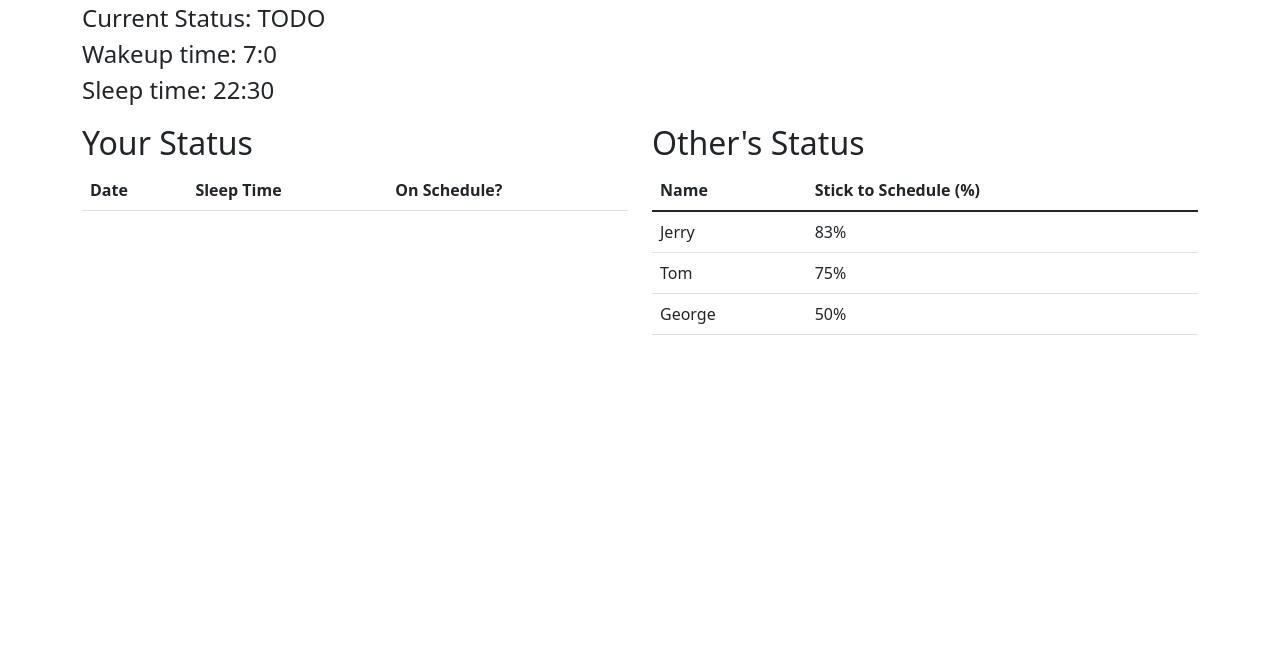
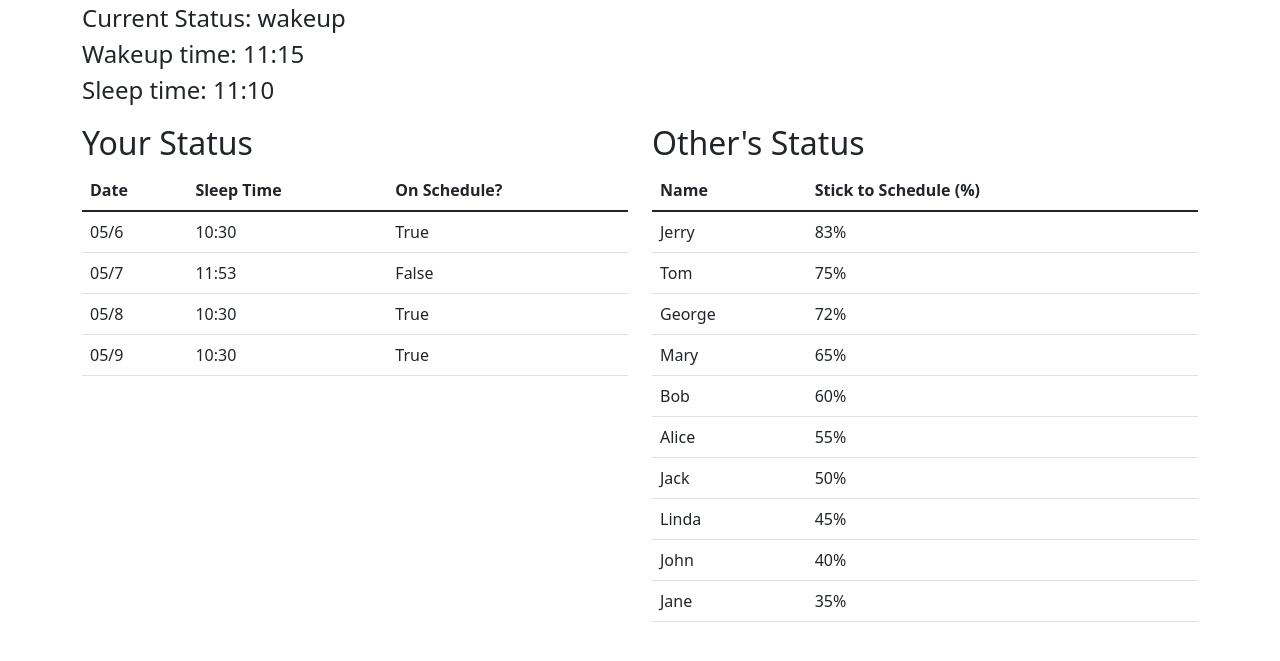
Before and after one commit to JerryWuZiJie/go_to_bed, a Flask app: page /index in a window 1280 px wide. Shown: the part 56-717 px from the top of the page. Run offline with Flask 2, Linux system fonts and the light colour scheme; lists and menus that the app fills with data are empty; parts of the project's set-up code (start-up, migrations or seed data) failed here and were passed over; some libraries are stand-ins or nearby versions.

Commit message:
last commit include a fullly working verion

```diff
--- a/app.py
+++ b/app.py
@@ -5,6 +5,8 @@ all tasks to run are included in this file
 import os
 import time
 import threading
+
+from cv2 import cuda_BufferPool
 
 import RPi.GPIO as GPIO
 from flask import Flask, render_template, redirect
@@ -14,7 +16,7 @@ import go_to_bed
 ### constants ###
 MIN_DELAY = 10          # delay for tasks need to update within minute precision
 FAST_DELAY = 0.01       # delay for tasks need to update immediately
-SNOOZE_TIME = 10        # snooze time in minutes
+SNOOZE_TIME = 1  # TODO: 10        # snooze time in minutes
 SOUND_PATH = "sound/Let Her Go.mp3"  # path to sound file
 # FUTURE scan for available alarm music in the sound folder
 # available_files = []
@@ -52,22 +54,34 @@ SETTING_TIME = 1
 current_status = {MAIN_STATUS: MAIN_STATUS_WAKEUP,
                   ALARM_STATUS: ALARM_OFF,
                   OLED_STATUS: OLED_DISPLAY}
-bed_time = [22, 30]     # time to sleep (hour, minute)
+bed_time = [11, 10]  # TODO: [22, 30]     # time to sleep (hour, minute)
 today_bed_time = 0      # today's bed time (time.time())
-up_time = [7, 0]        # time to wake up (hour, minute)
+up_time = [11, 15]  # TODO: [7, 0]        # time to wake up (hour, minute)
 alarm_time = up_time    # time to play alarm clock sound (hour, minute)
-sleep_info = []         # list to store sleep info (time, follow schedule)
-light_threshold = 2     # threshold voltage for light sensor, user tunable
+sleep_info = [("05/6", "10:30", True), # list to store sleep info (date, time, follow schedule)
+              ("05/7", "11:53", False),
+              ("05/8", "10:30", True),
+              ("05/9", "10:30", True)]  # TODO: make empty []
+light_threshold = 1.5     # threshold voltage for light sensor, user tunable
 time_12_hour = False    # 12 hour mode or 24 hour mode
 setting_status = {SETTING_SELECTION: 0,
                   SETTING_TIME: bed_time}
 settings_info = [['sleep time', f'{bed_time[0]}:{bed_time[1]}'],
                  ['wake time', f"{up_time[0]}:{up_time[1]}"],
-                 ['volume', '50%'],
-                 ['brightness', '50%'],
+                 ['volume', '100%'],
+                 ['brightness', '100%'],
                  ['light sensitivity', light_threshold],
                  ['12 hour format', time_12_hour]]
-friends_sleep_info = [('Jerry', '83%'), ('Tom', '75%'), ('George', '50%')]
+friends_sleep_info = [('Jerry', '83%'),
+                      ('Tom', '75%'),
+                      ('George', '72%'),
+                      ('Mary', '65%'),
+                      ('Bob', '60%'),
+                      ('Alice', '55%'),
+                      ('Jack', '50%'),
+                      ('Linda', '45%'),
+                      ('John', '40%'),
+                      ('Jane', '35%')]
 
 # GPIO pins
 SNOOZE_BUT = 24
@@ -90,10 +104,6 @@ def simple_GPIO_setup():
 
     GPIO.setmode(GPIO.BCM)
 
-    # setup red/green LED
-    GPIO.setup(RED_LED, LED_OFF)
-    GPIO.setup(GREEN_LED, LED_OFF)
-
     # setup stop/pause button pull up by default
     GPIO.setup(SNOOZE_BUT, GPIO.IN, pull_up_down=GPIO.PUD_DOWN)
     GPIO.add_event_detect(SNOOZE_BUT, GPIO.RISING, callback=pause_alarm)
@@ -105,15 +115,23 @@ def simple_GPIO_setup():
     current_status[ALARM_STATUS] = GPIO.input(ALARM_SWITCH)
     GPIO.add_event_detect(ALARM_SWITCH, GPIO.BOTH, callback=alarm_switch)
 
+    # setup red/green LED
+    GPIO.setup(RED_LED, GPIO.OUT)
+    GPIO.output(RED_LED, LED_OFF)
+    GPIO.setup(GREEN_LED, GPIO.OUT)
+    if current_status[ALARM_STATUS] == ALARM_ON:
+        GPIO.output(GREEN_LED, LED_ON)
+    else:
+        GPIO.output(GREEN_LED, LED_OFF)
+
     # setup encoder
     # default to ground
     GPIO.setup(ENCODER_L, GPIO.IN, pull_up_down=GPIO.PUD_UP)
     GPIO.setup(ENCODER_R, GPIO.IN, pull_up_down=GPIO.PUD_UP)
-    GPIO.setup(ENCODER_BUT, GPIO.IN, pull_up_down=GPIO.PUD_DOWN)
+    GPIO.setup(ENCODER_BUT, GPIO.IN, pull_up_down=GPIO.PUD_UP)
     # add event detect
-    GPIO.add_event_detect(ENCODER_L, GPIO.FALLING,
-                          callback=encoder_rotate, bouncetime=20)
-    GPIO.add_event_detect(ENCODER_BUT, GPIO.RISING, callback=encoder_but)
+    GPIO.add_event_detect(ENCODER_L, GPIO.FALLING, callback=encoder_rotate)
+    GPIO.add_event_detect(ENCODER_BUT, GPIO.FALLING, callback=encoder_but)
     # add timer
     global encoder_ccw_time, encoder_cw_time
     encoder_ccw_time = time.time()
@@ -156,6 +174,7 @@ def alarm_switch(channel):
     otherwise, turn on the alarm, green LED on
     """
 
+    print("switch interrupt")  # TODO
     # debounce, wait for 20 milliseconds
     time.sleep(0.020)
 
@@ -177,7 +196,8 @@ def pause_alarm(channel):
 
     if GPIO.input(channel):
         # stop sound
-        speaker.stop_sound()
+        if not speaker.is_stopped():
+            speaker.stop_sound()
 
         if current_status[MAIN_STATUS] == MAIN_STATUS_ALARM:
             # snooze alarm
@@ -202,12 +222,14 @@ def stop_alarm(channel):
     callback function to stop alarm clock. If button pushed, alarm is stopped
     """
 
+    global alarm_time
     # debounce, wait for 20 milliseconds
     time.sleep(0.020)
 
     if GPIO.input(channel):
         # turn off alarm
-        speaker.stop_sound()
+        if not speaker.is_stopped():
+            speaker.stop_sound()
 
         if current_status[MAIN_STATUS] == MAIN_STATUS_ALARM:
             # set MAIN_STATUS to wakeup
@@ -222,13 +244,10 @@ def encoder_rotate(channel):
     assert channel == ENCODER_L
 
     global encoder_ccw_time, encoder_cw_time
-    if GPIO.input(ENCODER_R) != GPIO.HIGH:
+    if GPIO.input(ENCODER_R) == GPIO.HIGH:
         if time.time() - encoder_cw_time < 0.1:
             pass  # still clockwise
         else:
-            encoder_ccw_time = time.time()
-            print("counter clockwise")  # TODO: test
-            # TODO
             if current_status[OLED_STATUS] == OLED_SETTING:
                 setting_status[SETTING_SELECTION] += 1
             elif current_status[OLED_STATUS] == OLED_SET_HOUR:
@@ -237,13 +256,14 @@ def encoder_rotate(channel):
             elif current_status[OLED_STATUS] == OLED_SET_MINUTE:
                 setting_status[SETTING_TIME][1] = (
                     setting_status[SETTING_TIME][1] + 1) % 60
-    else:
+
+            oled_update_display()
+            encoder_ccw_time = time.time()
+
+    elif GPIO.input(ENCODER_R) == GPIO.LOW:
         if time.time() - encoder_ccw_time < 0.1:
             pass  # still counter clockwise
         else:
-            encoder_cw_time = time.time()
-            print("clockwise")  # TODO: test
-            # TODO
             if current_status[OLED_STATUS] == OLED_SETTING:
                 setting_status[SETTING_SELECTION] -= 1
             elif current_status[OLED_STATUS] == OLED_SET_HOUR:
@@ -253,16 +273,16 @@ def encoder_rotate(channel):
                 setting_status[SETTING_TIME][1] = (
                     setting_status[SETTING_TIME][1] - 1) % 60
 
-    oled_update_display()
+            oled_update_display()
+            encoder_cw_time = time.time()
 
 
 def encoder_but(channel):
+    global bed_time, up_time
     time.sleep(0.020)
-    if GPIO.input(channel):
-        print("Button pressed")  # TODO: test
+    if not GPIO.input(channel):
         if current_status[OLED_STATUS] == OLED_DISPLAY:
             current_status[OLED_STATUS] = OLED_SETTING
-            oled_update_display()
         elif current_status[OLED_STATUS] == OLED_SETTING:
             # determine whether to set bed time or up time
             if setting_status[SETTING_SELECTION] == 0:
@@ -271,24 +291,22 @@ def encoder_but(channel):
                 setting_status[SETTING_TIME] = up_time
 
             current_status[OLED_STATUS] = OLED_SET_HOUR
-            oled_update_display()
         elif current_status[OLED_STATUS] == OLED_SET_HOUR:
             current_status[OLED_STATUS] = OLED_SET_MINUTE
-            oled_update_display()
         elif current_status[OLED_STATUS] == OLED_SET_MINUTE:
             # store current setting
             if setting_status[SETTING_SELECTION] == 0:
                 bed_time[0] = setting_status[SETTING_TIME][0]
                 bed_time[1] = setting_status[SETTING_TIME][1]
-                print(bed_time)  # TODO: test
+                print('update bed time:', bed_time)  # TODO: test
             else:
                 up_time[0] = setting_status[SETTING_TIME][0]
                 up_time[1] = setting_status[SETTING_TIME][1]
-                print(up_time)  # TODO: test
+                print('update up time:', up_time)  # TODO: test
 
             setting_status[SETTING_SELECTION] = 0
             current_status[OLED_STATUS] = OLED_DISPLAY
-            oled_update_display()
+        oled_update_display()
 
 
 ### helper functions ###
@@ -362,13 +380,14 @@ def oled_update_display():
             oled.add_text('wake up')  # TODO: change to picture
         elif current_status[MAIN_STATUS] == MAIN_STATUS_NEED_SLEEP:
             oled.add_text('need sleep')  # TODO: change to picture
+            oled.add_text('40% slept')
         elif current_status[MAIN_STATUS] == MAIN_STATUS_SLEEP:
             oled.add_text('sleep')  # TODO: change to picture
         elif current_status[MAIN_STATUS] == MAIN_STATUS_ALARM:
             oled.add_text('alarm')  # TODO: change to picture
     elif current_status[OLED_STATUS] == OLED_SETTING:
         for i in range(len(SETTING_ITEM)):
-            if i == (setting_status[SETTING_SELECTION] % len(SETTING_ITEM)):
+            if i == (setting_status[SETTING_SELECTION]//2 % len(SETTING_ITEM)):
                 oled.add_text('> ' + SETTING_ITEM[i])
             else:
                 oled.add_text(SETTING_ITEM[i])
@@ -389,19 +408,28 @@ def home():
 
 @webpage_flask.route("/index")
 def home_template():
+    status = 'wakeup'
+    if current_status[MAIN_STATUS] == MAIN_STATUS_WAKEUP:
+        pass
+    elif current_status[MAIN_STATUS] == MAIN_STATUS_NEED_SLEEP:
+        status = 'need sleep'
+    elif current_status[MAIN_STATUS] == MAIN_STATUS_SLEEP:
+        status = 'sleep'
+    elif current_status[MAIN_STATUS] == MAIN_STATUS_ALARM:
+        status = 'alarm'
     return render_template("index.html",
                            sleep_info=sleep_info,
                            up_time=f"{up_time[0]}:{up_time[1]}",
                            bed_time=f"{bed_time[0]}:{bed_time[1]}",
                            other_info=friends_sleep_info,
-                           status="TODO")
+                           status=status)
 
 
 @webpage_flask.route("/settings")
 def settings_template():
     global settings_info
-    settings_info = [['sleep time', f'{bed_time[0]}:{bed_time[1]}'],
-                     ['wake time', f"{up_time[0]}:{up_time[1]}"],
+    settings_info = [['sleep time', f'{bed_time[0]:02d}:{bed_time[1]:02d}'],
+                     ['wake time', f"{up_time[0]:02d}:{up_time[1]:02d}"],
                      ['volume', '50%'],
                      ['brightness', '50%'],
                      ['light sensitivity', light_threshold],
@@ -431,9 +459,9 @@ def update_time():
             if hour == 0:
                 hour = 12
 
-        clock.set_display(str(hour)+":"+str(minute))
+        clock.set_display(f'{hour:02d}:{minute:02d}')
         time.sleep(1)
-        clock.set_display(str(hour)+str(minute))
+        clock.set_display(f'{hour:02d}{minute:02d}')
         time.sleep(1)
 
 
@@ -442,6 +470,7 @@ def check_sleeping():
     process that check whether light turns off and phone is nearby RFID
     """
 
+    global today_bed_time, bed_time
     while True:
         if current_status[MAIN_STATUS] == MAIN_STATUS_WAKEUP:
             h, m, _ = get_time()
@@ -462,24 +491,30 @@ def check_sleeping():
                 oled_update_display()
 
                 # if sleep within BED_TIME_THRESHOLD, count as follow schedule
+                month, day = get_date()
                 if (time.time() - today_bed_time)/60 <= BED_TIME_THRESHOLD:
-                    sleep_info.append(bed_time, True)
+                    sleep_info.append((f'{month:02d}/{day:02d}',
+                                       f'{bed_time[0]:02d}:{bed_time[1]:02d}',
+                                       True))
                 else:
                     h, m, _ = get_time()
-                    sleep_info.append([h, m], False)
+                    sleep_info.append((f'{month:02d}/{day:02d}',
+                                       f'{h:02d}:{m:02d}',
+                                       False))
 
                 GPIO.output(RED_LED, LED_OFF)
+        elif current_status[MAIN_STATUS] == MAIN_STATUS_SLEEP:
+            # check phone
+            id, _ = rfid.read_no_block()
+            voltage = light_sensor.read()
 
-        time.sleep(MIN_DELAY)
+            # check light sensor
+            if not id or voltage > light_threshold:
+                current_status[MAIN_STATUS] = MAIN_STATUS_NEED_SLEEP
+                oled_update_display()
 
 
-def encoder_operation():
-    """
-    process for handling encoder operation based on the current status
-    """
-
-    # TODO
-    pass
+        time.sleep(1)
 
 
 def alarm_clock():
@@ -488,10 +523,6 @@ def alarm_clock():
     """
 
     while True:
-        print("--- alarm clock ---")  # TODO: test
-        print("alarm time", alarm_time)  # TODO: test
-        print("current time", get_time())  # TODO: test
-
         h, m, _ = get_time()
         if current_status[MAIN_STATUS] == MAIN_STATUS_SLEEP:
             if h == up_time[0] and m == up_time[1]:
@@ -506,9 +537,7 @@ def alarm_clock():
             if h == alarm_time[0] and m == alarm_time[1]:
                 # move next alarm to SNOOZE_TIME minutes later
                 inc_time(alarm_time, minute=SNOOZE_TIME)
-                speaker.play_sound()  # TODO
-        print("alarm time", alarm_time)  # TODO: test
-        print("--- alarm clock ---")  # TODO: test
+                speaker.play_sound()
 
         time.sleep(MIN_DELAY)
 
@@ -517,17 +546,19 @@ if __name__ == "__main__":
     # one time tasks
     simple_GPIO_setup()
     peripheral_setup()
+    oled_update_display()
 
     # background tasks
-    background_tasks = [alarm_clock, update_time]
+    background_tasks = [alarm_clock, update_time, check_sleeping]
 
     # start background tasks
     for task in background_tasks:
         thread = threading.Thread(target=task, daemon=True)
         thread.start()
 
-    # turn on webpage
-    webpage_flask.run(host='0.0.0.0', port=80, debug=True, threaded=True)
+    # TODO
+    # # turn on webpage
+    # webpage_flask.run(host='0.0.0.0', port=80)  #, debug=True, threaded=True)
 
     # TODO: test only
     try:
```
Also changed, not shown: go_to_bed.py (+5 -3 lines), assets/bootstrap/css/bootstrap.min.css, assets/bootstrap/js/bootstrap.min.js, temp_store.py (line endings or trailing spaces), templates/index.html (line endings or trailing spaces), templates/settings.html (line endings or trailing spaces).
